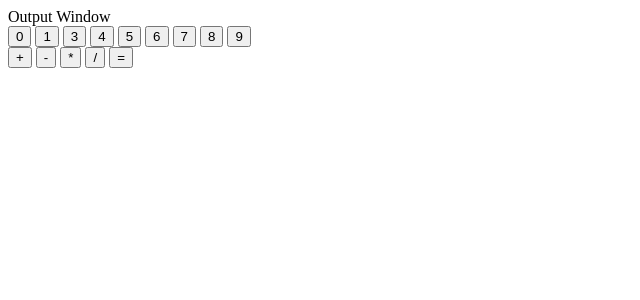
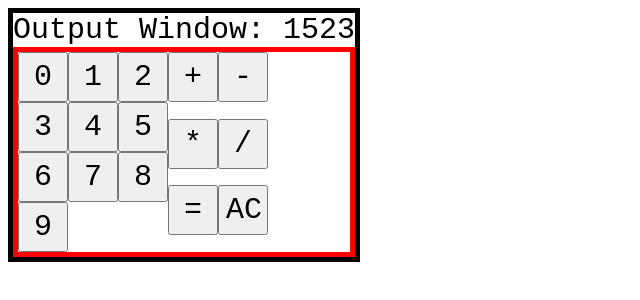
Before and after one commit to Jerry-V/calculator, a plain HTML site: page index.html in a window 1280 px wide. Shown: the whole page, without its empty margins (0-640 px from the left). Drawn offline with Linux system fonts and the light colour scheme.

Commit message:
Connect buttons to display output

```diff
--- a/index.html
+++ b/index.html
@@ -8,28 +8,33 @@
         <script src="javascript.js" defer></script>
     </head>
     <body>
+        <!-- linux: shift + alt + up/down for multiline editing -->
         <div id="mainContainer">
             <div id="outputContainer">
-                Output Window
+                <div id="display">Output Window: 1523</div>
             </div>
+        <div id="buttonsContainer">
             <div id="numbersContainer">
-                <button id="btn-0">0</button>
-                <button id="btn-1">1</button>
-                <button id="btn-3">3</button>
-                <button id="btn-4">4</button>
-                <button id="btn-5">5</button>
-                <button id="btn-6">6</button>
-                <button id="btn-7">7</button>
-                <button id="btn-8">8</button>
-                <button id="btn-9">9</button>
+                <button class="btn number" data-value="0" id="btn-0">0</button>
+                <button class="btn number" data-value="1" id="btn-1">1</button>
+                <button class="btn number" data-value="2" id="btn-2">2</button>
+                <button class="btn number" data-value="3" id="btn-3">3</button>
+                <button class="btn number" data-value="4" id="btn-4">4</button>
+                <button class="btn number" data-value="5" id="btn-5">5</button>
+                <button class="btn number" data-value="6" id="btn-6">6</button>
+                <button class="btn number" data-value="7" id="btn-7">7</button>
+                <button class="btn number" data-value="8" id="btn-8">8</button>
+                <button class="btn number" data-value="9" id="btn-9">9</button>
             </div>
             <div id="operatorsContainer">
-                <button id="btn-add">+</button>
-                <button id="btn-sub">-</button>
-                <button id="btn-mult">*</button>
-                <button id="btn-div">/</button>
-                <button id="btn-equal">=</button>
+                <button class="btn operator" data-value="+" id="btn-add">+</button>
+                <button class="btn operator" data-value="-" id="btn-sub">-</button>
+                <button class="btn operator" data-value="*" id="btn-mult">*</button>
+                <button class="btn operator" data-value="/" id="btn-div">/</button>
+                <button class="btn operator" data-value="=" id="btn-equal">=</button>
+                <button class="btn operator" data-value="AC" id="btn-clear">AC</button>
             </div>
+        </div>
         </div>
     </body>
 </html>
--- a/javascript.js
+++ b/javascript.js
@@ -0,0 +1,51 @@
+function add(a,b){
+    return a+b;
+}
+
+function subtact(a,b){
+    return a-b;
+}
+
+function multiply(a,b){
+    return a*b;
+}
+
+function divide(a,b){
+    return a/b;
+}
+
+function operate(operator,num1,num2){
+    let answer = 0;
+    if (operator == "+") {
+        answer = add(num1,num2);
+    } else if (operator == "-") {
+        answer = subtact(num1,num2);
+    } else if (operator == "*") {
+        answer = multiply(num1,num2);
+    } else if (operator == "/") {
+        answer = divide(num1,num2);
+    } else {
+        answer = "Error";
+    }
+    return answer;
+}
+
+let num1 = 1;
+let num2 = 2;
+let operator = '-';
+
+const allButtons = document.querySelectorAll('.btn');
+console.log(allButtons);
+// addEventListener will not work if the first portion of its inputs is wrong (like 'onclick' instead of 'click')
+allButtons.forEach(item => {item.addEventListener('click', getValue)});
+
+let output = '';
+
+function getValue(e){
+    let elementValue = e.target.dataset.value;
+    console.log(elementValue);
+    output += elementValue;
+    display.innerHTML = output;
+}
+
+const display = document.getElementById("display");
--- a/styles.css
+++ b/styles.css
@@ -0,0 +1,32 @@
+#mainContainer {
+    display: inline-block;
+    border: black solid 5px;
+}
+
+#buttonsContainer{
+    display: flex;
+    border: red solid 5px;
+}
+
+#numbersContainer{
+    display: grid;
+    grid-template-columns: 1fr 1fr 1fr;
+}
+
+#operatorsContainer{
+    display: grid;
+    grid-template-columns: 1fr 1fr;
+}
+
+#display{
+    font-size: 30px;
+    font-family: monospace;
+    text-align: right;
+}
+
+.btn{
+    width: 50px;
+    height: 50px;
+    font-size: 30px;
+    font-family:monospace;
+}
```
